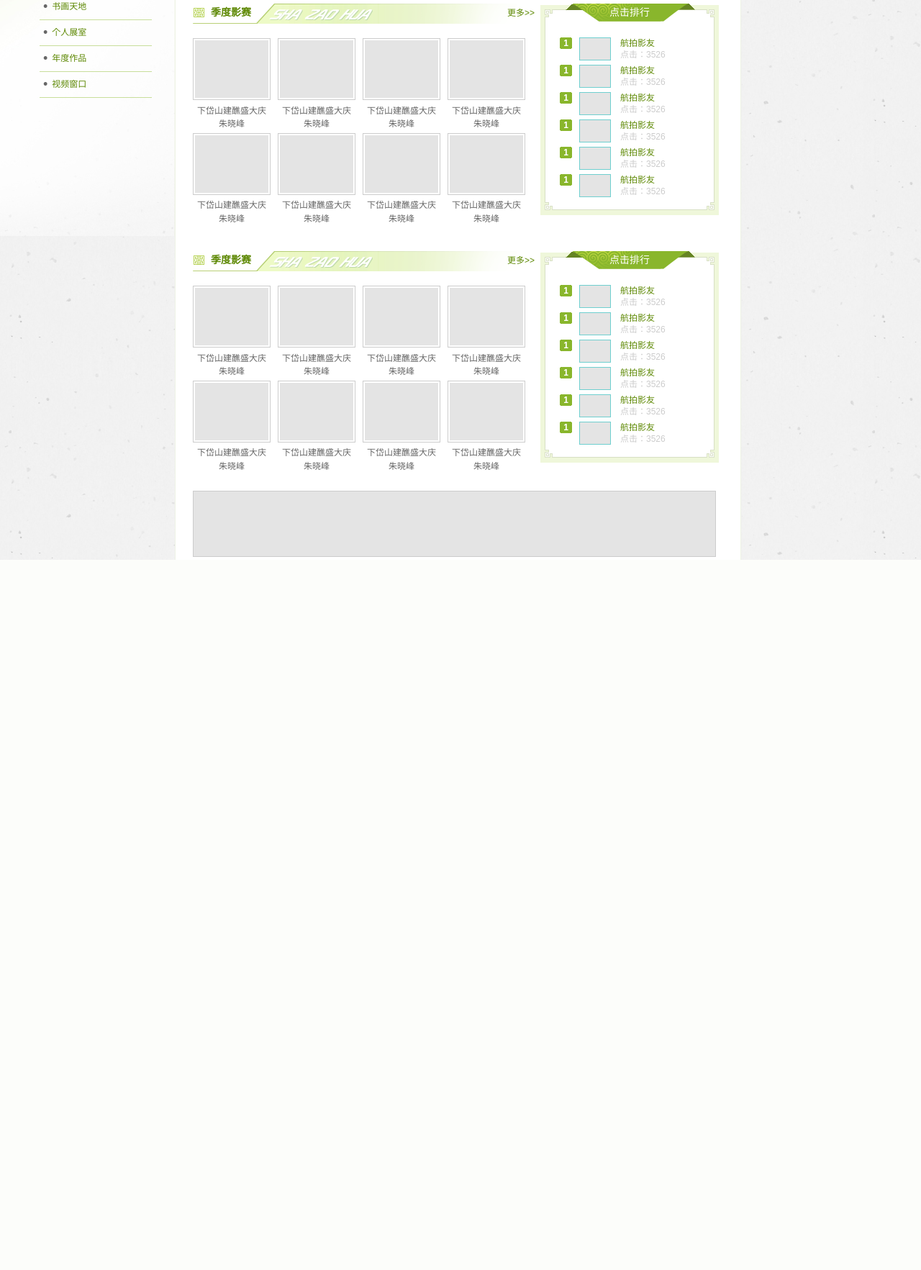
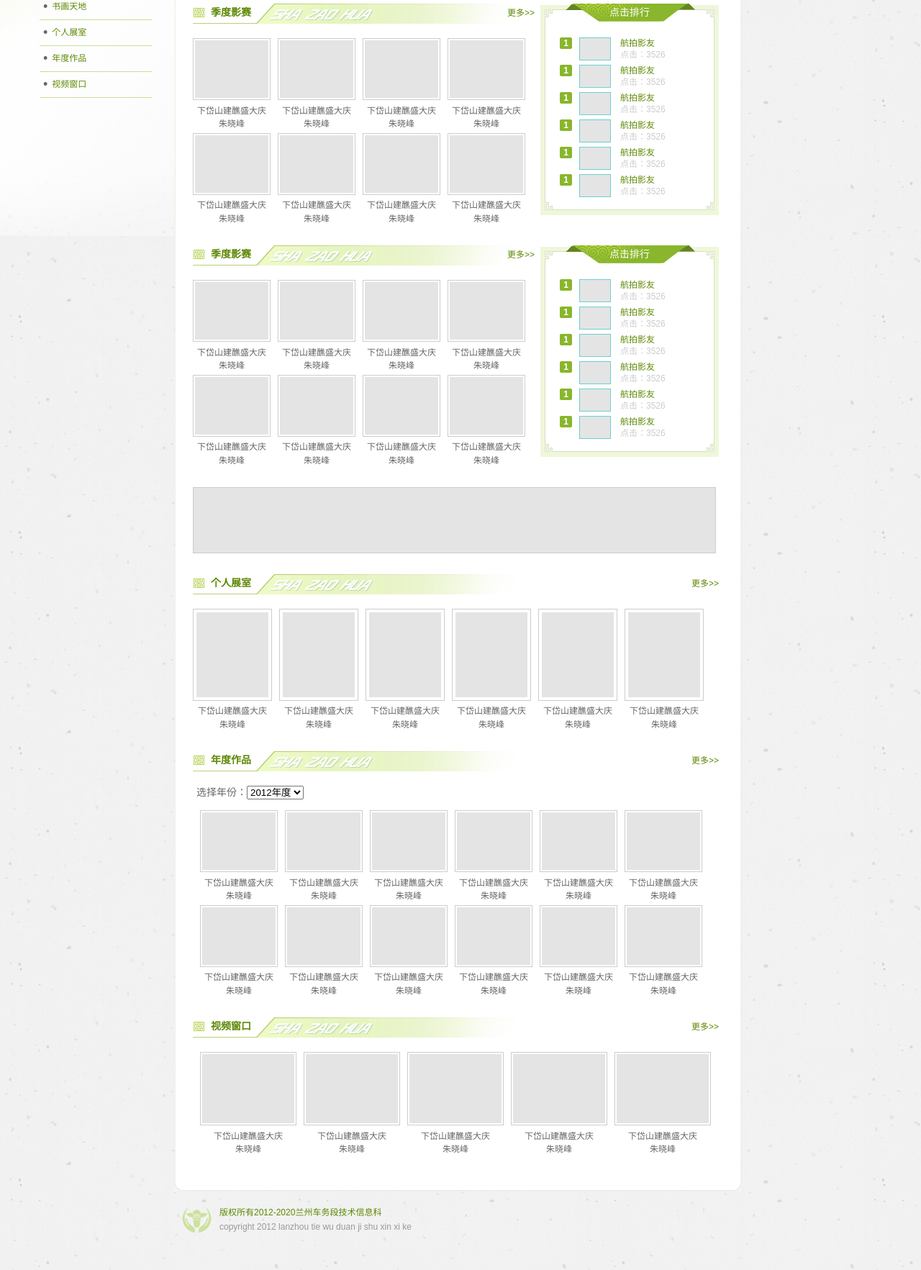
Before and after one commit to pktangyue/WebOne, a PHP site: page /zhonghewenyi/index.php in a window 1280 px wide. Shown: the part 392-2157 px from the top of the page at 72% size. Before the commit the page ends 1170 px from the top, so only its background shows below. Run offline with PHP 8.4, Linux system fonts and the light colour scheme.

Commit message:
zhonghewenyi index

```diff
--- a/common/footer.php
+++ b/common/footer.php
@@ -1,3 +1,8 @@
+</div>
+<div class="footer">
+	<span class="copyright"></span>
+	<p class="c_green">版权所有2012-2020兰州车务段技术信息科</p>
+	<p>copyright   2012  lanzhou  tie  wu  duan ji shu xin xi ke</p>
 </div>
 </body>
 </html>
--- a/css/base.css
+++ b/css/base.css
@@ -75,6 +75,7 @@ a.content:hover{text-decoration:none;color:#333;}
 /* color */
 .c_green{color:#5D8803;}
 .c_grey{color:#ccc;}
+.c_999{color:#999;}
 /* font */
 .yahei{font-family:"Microsoft YaHei";}
 .f12{font-size:12px;}
@@ -98,6 +99,9 @@ a.content:hover{text-decoration:none;color:#333;}
 .header_bg{width:100%;height:11px;position:absolute;background:#5d8803;top:0;z-index:-1;}
 /* container */
 .container{width:1030px;background:url(/img/body_bg.jpg) no-repeat 0 -28px;}
+/* footer */
+.footer{color:#999;padding:20px 0 50px 253px;line-height:20px;}
+.copyright{width:42px;height:40px;background:url(/img/layout/copyright.png) no-repeat;float:left;margin-right:10px;}
 /* nav */
 .nav{font-size:14px;margin:0 0 24px 340px;}
 .nav li{float:left;height:55px;line-height:55px;width:88px;text-align:center;border-left:1px #b1ccab solid;}
@@ -109,20 +113,22 @@ a.content:hover{text-decoration:none;color:#333;}
 /* rightside */
 .rightside{float:right;width:787px;overflow:hidden;}
 .rightside_title{height:48px;line-height:48px;}
-.rightside_content{padding:0 30px 0 24px;width:731px;padding-top:25px;background:#fff;border-left:1px #eef3e5 solid;border-right:1px #eef3e5 solid;}
+.rightside_content{padding:0 30px 10px 24px;width:731px;padding-top:25px;background:#fff;border-left:1px #eef3e5 solid;border-right:1px #eef3e5 solid;}
+.rightside_bottom{width:787px;height:10px;overflow:hidden;background:url(/img/body_bottom.png) no-repeat;}
 /* section */
 .section{margin-bottom:25px;}
 .section_475{width:475px;}
+.section_p4 img{padding:4px;}
 .section_more{float:right;margin-top:7px;}
 .section_title{background:url(/img/layout/section_title_bg.png) no-repeat;height:28px;line-height:24px;padding-left:25px;font-weight:bold;color:#5D8803;margin-bottom:20px;}
 .section_list{padding-left:10px;width:352px;float:right;border-left:1px #999 dashed;height:144px;margin-left:10px;overflow:hidden;}
 .section_list li{height:20px;line-height:20px;padding:0 0 10px;}
 .section_list li a{margin-left:5px;}
 .section_desc{line-height:200%;margin-left:156px;}
-.section_imgs{height:260px;overflow:hidden;}
+.section_imgs{}
 .section_imgs li{text-align:center;float:left;margin:0 10px 5px 0;}
 /* hot */
-.hot{float:right;width:236px;margin:2px 0 25px;padding:0 6px 7px;background:#eff7da;}
+.hot{float:right;width:236px;margin:2px 0 0;padding:0 6px 7px;background:#eff7da;}
 .hot_title{height:25px;line-height:25px;text-align:center;color:#fff;background:url(/img/layout/hot_bg.png) no-repeat;margin-top:-2px;}
 .hot_list{background:#fff;width:214px;border-left:1px #d7dfc4 solid;border-right:1px #d7dfc4 solid;padding:22px 0 0 20px;}
 .hot_list li{padding-bottom:6px;}
--- a/zhonghewenyi/index.php
+++ b/zhonghewenyi/index.php
@@ -146,9 +146,147 @@
 					<a href="#"><img src="/img/blank.jpg" width="102" height="80"/></a>
 					<p class="mt5">下岱山建醮盛大庆</p>
 					<p class="mt5">朱晓峰</p>
-				</li></ul>
+				</li>
+			</ul>
 		</div>
-		<img class="nopadding" src="/img/blank.jpg" width="725" height="90"/>
+		<div class="section">
+			<img class="nopadding" src="/img/blank.jpg" width="725" height="90"/>
+		</div>
+		<div class="section section_p4">
+			<a class="section_more" href="#">更多>></a>
+			<h3 class="section_title">个人展室</h3>
+			<ul class="section_imgs clearfix">
+				<li>
+					<a href="#"><img src="/img/blank.jpg" width="100" height="118"/></a>
+					<p class="mt5">下岱山建醮盛大庆</p>
+					<p class="mt5">朱晓峰</p>
+				</li>
+				<li>
+					<a href="#"><img src="/img/blank.jpg" width="100" height="118"/></a>
+					<p class="mt5">下岱山建醮盛大庆</p>
+					<p class="mt5">朱晓峰</p>
+				</li>
+				<li>
+					<a href="#"><img src="/img/blank.jpg" width="100" height="118"/></a>
+					<p class="mt5">下岱山建醮盛大庆</p>
+					<p class="mt5">朱晓峰</p>
+				</li>
+				<li>
+					<a href="#"><img src="/img/blank.jpg" width="100" height="118"/></a>
+					<p class="mt5">下岱山建醮盛大庆</p>
+					<p class="mt5">朱晓峰</p>
+				</li>
+				<li>
+					<a href="#"><img src="/img/blank.jpg" width="100" height="118"/></a>
+					<p class="mt5">下岱山建醮盛大庆</p>
+					<p class="mt5">朱晓峰</p>
+				</li>
+				<li>
+					<a href="#"><img src="/img/blank.jpg" width="100" height="118"/></a>
+					<p class="mt5">下岱山建醮盛大庆</p>
+					<p class="mt5">朱晓峰</p>
+				</li>
+			</ul>
+		</div>
+		<div class="section">
+			<a class="section_more" href="#">更多>></a>
+			<h3 class="section_title">年度作品</h3>
+			<p class="f14 mb15 ml5">选择年份：<select><option>2012年度</option></select></p>
+			<ul class="section_imgs clearfix ml10">
+				<li>
+					<a href="#"><img src="/img/blank.jpg" width="102" height="80"/></a>
+					<p class="mt5">下岱山建醮盛大庆</p>
+					<p class="mt5">朱晓峰</p>
+				</li>
+				<li>
+					<a href="#"><img src="/img/blank.jpg" width="102" height="80"/></a>
+					<p class="mt5">下岱山建醮盛大庆</p>
+					<p class="mt5">朱晓峰</p>
+				</li>
+				<li>
+					<a href="#"><img src="/img/blank.jpg" width="102" height="80"/></a>
+					<p class="mt5">下岱山建醮盛大庆</p>
+					<p class="mt5">朱晓峰</p>
+				</li>
+				<li>
+					<a href="#"><img src="/img/blank.jpg" width="102" height="80"/></a>
+					<p class="mt5">下岱山建醮盛大庆</p>
+					<p class="mt5">朱晓峰</p>
+				</li>
+				<li>
+					<a href="#"><img src="/img/blank.jpg" width="102" height="80"/></a>
+					<p class="mt5">下岱山建醮盛大庆</p>
+					<p class="mt5">朱晓峰</p>
+				</li>
+				<li>
+					<a href="#"><img src="/img/blank.jpg" width="102" height="80"/></a>
+					<p class="mt5">下岱山建醮盛大庆</p>
+					<p class="mt5">朱晓峰</p>
+				</li>
+				<li>
+					<a href="#"><img src="/img/blank.jpg" width="102" height="80"/></a>
+					<p class="mt5">下岱山建醮盛大庆</p>
+					<p class="mt5">朱晓峰</p>
+				</li>
+				<li>
+					<a href="#"><img src="/img/blank.jpg" width="102" height="80"/></a>
+					<p class="mt5">下岱山建醮盛大庆</p>
+					<p class="mt5">朱晓峰</p>
+				</li>
+				<li>
+					<a href="#"><img src="/img/blank.jpg" width="102" height="80"/></a>
+					<p class="mt5">下岱山建醮盛大庆</p>
+					<p class="mt5">朱晓峰</p>
+				</li>
+				<li>
+					<a href="#"><img src="/img/blank.jpg" width="102" height="80"/></a>
+					<p class="mt5">下岱山建醮盛大庆</p>
+					<p class="mt5">朱晓峰</p>
+				</li>
+				<li>
+					<a href="#"><img src="/img/blank.jpg" width="102" height="80"/></a>
+					<p class="mt5">下岱山建醮盛大庆</p>
+					<p class="mt5">朱晓峰</p>
+				</li>
+				<li>
+					<a href="#"><img src="/img/blank.jpg" width="102" height="80"/></a>
+					<p class="mt5">下岱山建醮盛大庆</p>
+					<p class="mt5">朱晓峰</p>
+				</li>
+			</ul>
+		</div>
+		<div class="section">
+			<a class="section_more" href="#">更多>></a>
+			<h3 class="section_title">视频窗口</h3>
+			<ul class="section_imgs clearfix ml10">
+				<li>
+					<a href="#"><img src="/img/blank.jpg" width="128" height="96"/></a>
+					<p class="mt5">下岱山建醮盛大庆</p>
+					<p class="mt5">朱晓峰</p>
+				</li>
+				<li>
+					<a href="#"><img src="/img/blank.jpg" width="128" height="96"/></a>
+					<p class="mt5">下岱山建醮盛大庆</p>
+					<p class="mt5">朱晓峰</p>
+				</li>
+				<li>
+					<a href="#"><img src="/img/blank.jpg" width="128" height="96"/></a>
+					<p class="mt5">下岱山建醮盛大庆</p>
+					<p class="mt5">朱晓峰</p>
+				</li>
+				<li>
+					<a href="#"><img src="/img/blank.jpg" width="128" height="96"/></a>
+					<p class="mt5">下岱山建醮盛大庆</p>
+					<p class="mt5">朱晓峰</p>
+				</li>
+				<li>
+					<a href="#"><img src="/img/blank.jpg" width="128" height="96"/></a>
+					<p class="mt5">下岱山建醮盛大庆</p>
+					<p class="mt5">朱晓峰</p>
+				</li>
+			</ul>
+		</div>
 	</div>
+	<div class="rightside_bottom"></div>
 </div>
 <? include '../common/footer.php';?>
```
Also changed, not shown: img/body_bottom.png (added), img/layout/copyright.png (added).
